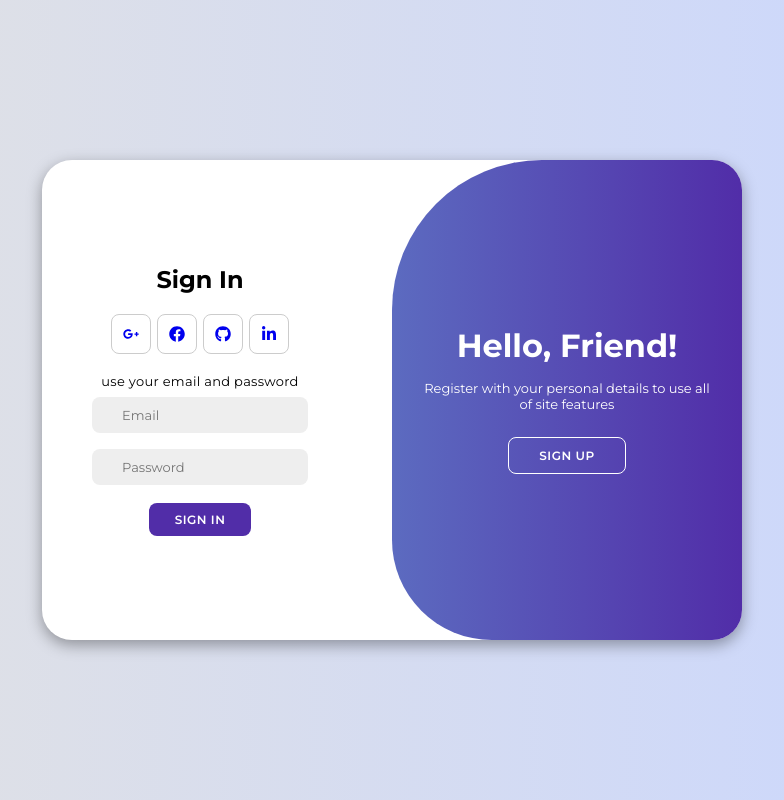
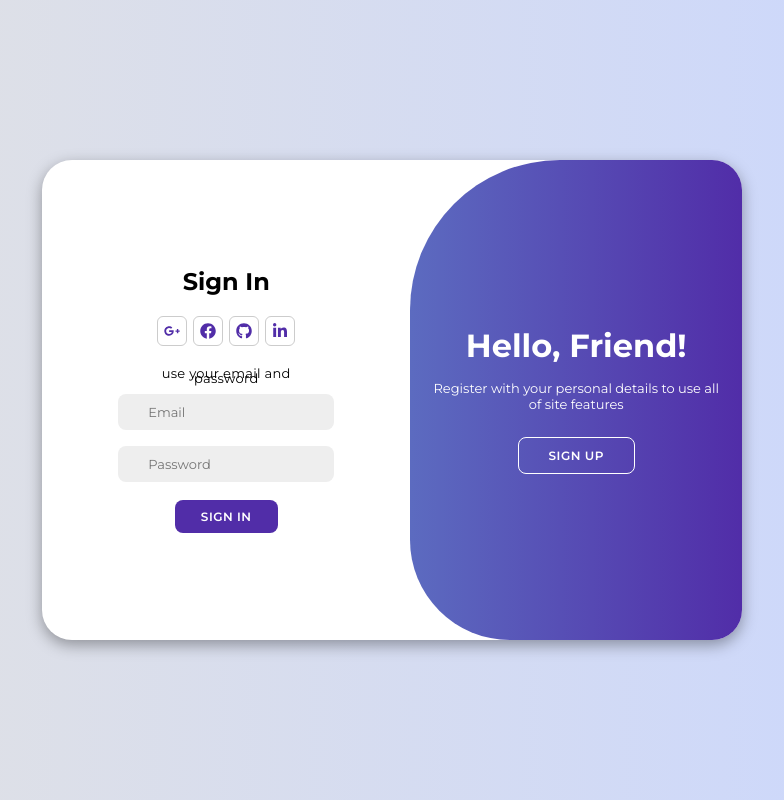
Before and after one commit to alok09k/Authentication, a React (Vite) app in the folder Frontend/: page /login in a window 1280 px wide. Shown: the whole page, without its empty margins (248-1032 px from the left). Built offline with nearby package versions, Linux system fonts and the light colour scheme.

Commit message:
Update Login.css

```diff
--- a/Frontend/src/pages/Login.css
+++ b/Frontend/src/pages/Login.css
@@ -1,34 +1,74 @@
 .main
 {
+  display: flex;
+  height: 100vh;
+  width: 100vw;
+  justify-content: center;
+  align-items: center;
   background-color: #c9d6ff;
   background: linear-gradient(to right, #e2e2e2, #c9d6ff);
-    height: 100vh;
-    width: 100vw;
-    display: flex;
-    justify-content: center;
-    align-items: center;
 }
 .container
 {
   display: flex;
-    justify-content:space-between;
+  background-color: white;
+  border-radius: 30px;
   align-items: center;
-    background-color: #fff;
-    border-radius: 30px;
-    box-shadow: 0 5px 15px rgba(0, 0, 0, 0.35);
-    width: 700px;
-    min-height: 480px;
+  height: 480px;
+
 }
-
 .form-container
 {
   display: flex;
   align-items: center;
   justify-content: center;
   flex-direction: column;
-    padding-left: 50px;
+  width: 100%;
 }
-
+.toggle
+{
+  display: flex;
+  flex-direction: column;
+  width: 90%;
+  height: 100%;
+  justify-content: center;
+  text-align: center;
+  background-color: #512da8;
+  background: linear-gradient(to right, #5c6bc0, #512da8);
+  color: #fff;
+  transition: all 0.6s ease-in-out;
+  border-radius: 150px 30px 30px 100px;
+}
+.toggle-container
+{
+  display: flex;
+  gap: 15px;
+  flex-direction: column;
+  height: 100%;
+  width: 100%;
+  justify-content: center;
+  align-items: center;
+  padding: 0 20px;
+}
+.toggle-container p
+{
+    font-size: small;
+    text-align: center;
+}
+.toggle-container button
+{
+    background-color: transparent;
+    color: #fff;
+    font-size: 12px;
+    padding: 10px 30px;
+    border: 1px solid white;
+    border-radius: 8px;
+    font-weight: 600;
+    letter-spacing: 0.5px;
+    text-transform: uppercase;
+    margin-top: 10px;
+    cursor: pointer;
+}
 .social-icons{
   margin: 20px 0;
 }
@@ -40,16 +80,19 @@
   justify-content: center;
   align-items: center;
   margin: 0 3px;
-    width: 40px;
-    height: 40px;
+  width: 30px;
+  height: 30px;
+  cursor: pointer;
+  color: #512da8;
 }
+
 .use
 {
-    font-size: 13px;
-    line-height: 5px;
-    letter-spacing: 0.3px;
-    margin: 5px 0;
+  width: 50%;
+  text-align: center;
+  font-size:small;
 }
+
 .form-container input
 {
     background-color: #eee;
@@ -75,44 +118,3 @@
     margin-top: 10px;
     cursor: pointer;
 }
-.toggle
-{
-    background-color: #512da8;
-    width: 50%;
-    height: 480px;
-    background: linear-gradient(to right, #5c6bc0, #512da8);
-    color: #fff;
-    transition: all 0.6s ease-in-out;
-    border-radius: 150px 30px 30px 100px;
-}
-.toggle-container
-{
-    display: flex;
-    gap: 15px;
-    flex-direction: column;
-    height: 100%;
-    width: 100%;
-    justify-content: center;
-    align-items: center;
-    padding: 0 30px;
-}
-.toggle-container p
-{
-    font-size: small;
-    text-align: center;
-}
-.toggle-container button
-{
-    background-color: transparent;
-    color: #fff;
-    font-size: 12px;
-    padding: 10px 30px;
-    border: 1px solid white;
-    border-radius: 8px;
-    font-weight: 600;
-    letter-spacing: 0.5px;
-    text-transform: uppercase;
-    margin-top: 10px;
-    cursor: pointer;
-
-}
```
Lines whose indentation alone changed are shown as unchanged.
